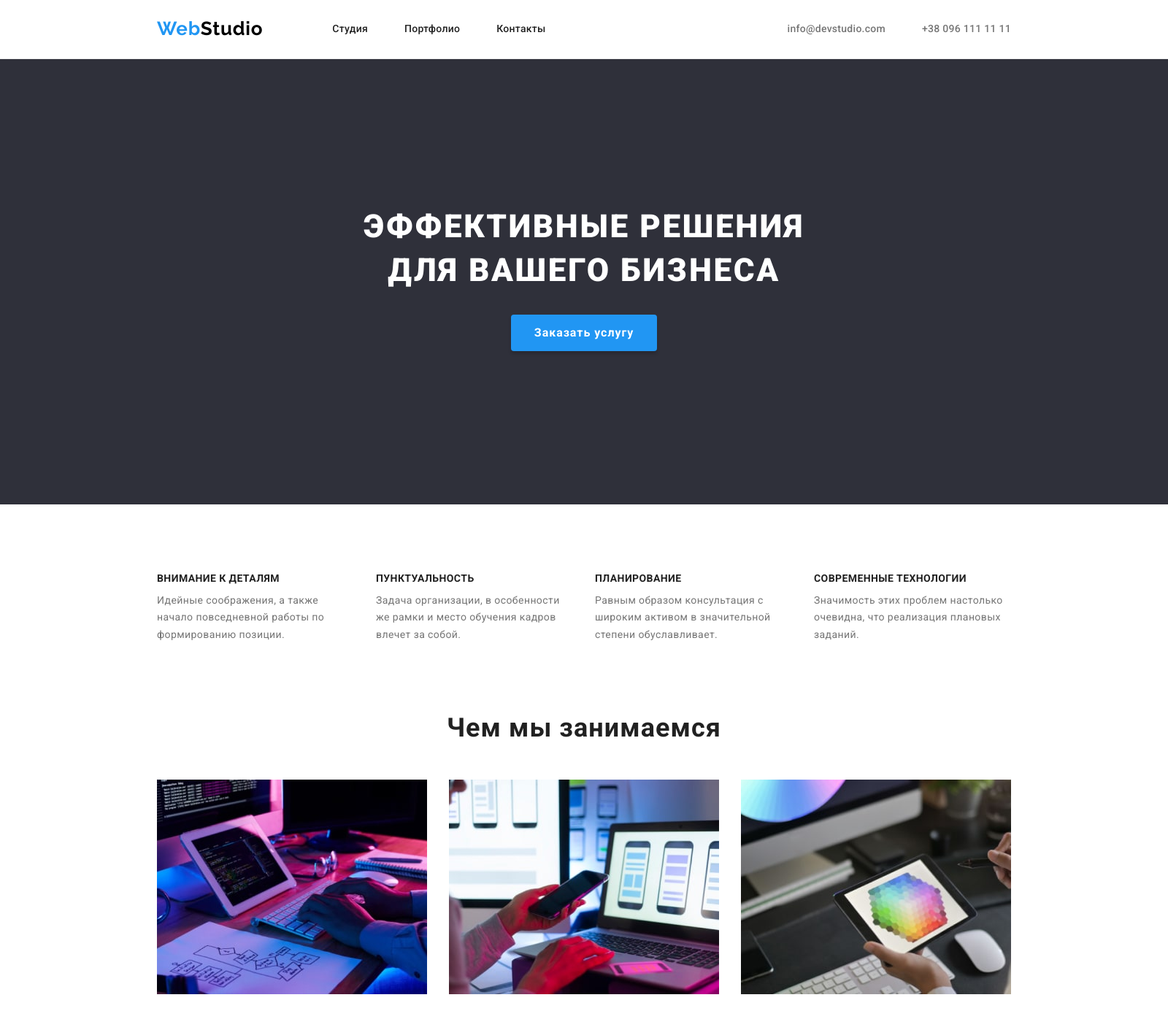
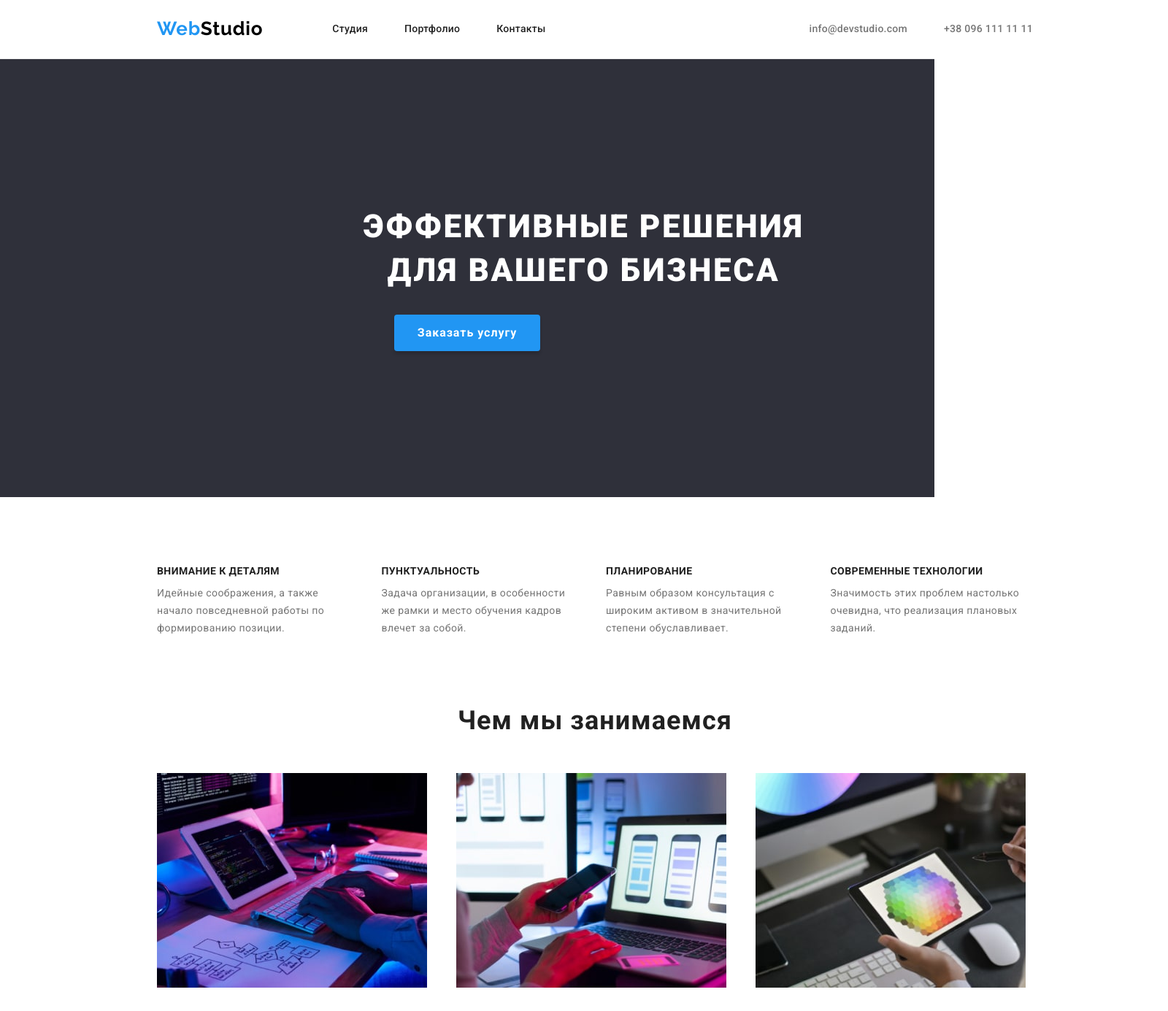
Before and after one commit to LesyaVasylenko/goit-markup-hw-03, a plain HTML site: page index.html in a window 1280 px wide. Shown: the top 1385 px of the page at 73% size, 1600 px wide, since content can reach past the window. Drawn offline with nearby package versions, Linux system fonts and the light colour scheme.

Commit message:
коректування ч1

```diff
--- a/index.html
+++ b/index.html
@@ -55,11 +55,9 @@
     </header>
     <main>
       <section class="title">
-        <div class="container">
         <h1 class="title-text">Эффективные решения для вашего бизнеса</h1>
         <div class="container-btn">
           <button class="title-btn" type="button">Заказать услугу</button>
-          </div>
         </div>
       </section>
       <section class="feature">
@@ -134,8 +132,10 @@
                 alt="Игорь Демьяненко"
                 width="270"
               />
+              <div class="desc">
                 <h3 class="team-title">Игорь Демьяненко</h3>
                 <p class="team-text">Product Designer</p>
+              </div>
             </li>
             <li class="team-list">
               <img
@@ -144,8 +144,10 @@
                 alt="Ольга Репина"
                 width="270"
               />
+              <div class="desc">
                 <h3 class="team-title">Ольга Репина</h3>
                 <p class="team-text">Frontend Developer</p>
+              </div>
             </li>
             <li class="team-list">
               <img
@@ -154,8 +156,10 @@
                 alt="Николай Тарасов"
                 width="270"
               />
+              <div class="desc">
                 <h3 class="team-title">Николай Тарасов</h3>
                 <p class="team-text">Marketing</p>
+              </div>
             </li>
             <li class="team-list">
               <img
@@ -164,8 +168,10 @@
                 alt="Михаил Ермаков"
                 width="270"
               />
+              <div class="desc">
                 <h3 class="team-title">Михаил Ермаков</h3>
                 <p class="team-text">UI Designer</p>
+              </div>
             </li>
           </ul>
         </div>
--- a/scc/styles.css
+++ b/scc/styles.css
@@ -38,25 +38,17 @@ body {
 
 .container {
   width: 1200px;
-  padding-left: 15px;
-  padding-right: 15px;
-  padding-top: 94px;
-  padding-bottom: 94px;
-  margin: 0 auto;
 }
 
 /* ---------------------- header ----------------------*/
 .header {
-  width: 1600px;
-  margin: 0 auto;
+  padding: 24px 215px 25px 215px;
   border-bottom: 1px solid #ececec;
 }
 
 .header .container {
   display: flex;
   align-items: center;
-  padding-top: 24px;
-  padding-bottom: 25px;
 }
 
 .header-logo {
@@ -123,7 +115,7 @@ body {
   line-height: 1.14;
   letter-spacing: 0.02em;
   color: var(--mine-text-color);
-  padding-left: 50px;
+  margin-left: 50px;
 }
 
 .header-mail:hover,
@@ -135,13 +127,8 @@ body {
 
 /* ---------------------- main ----------------------*/
 .title {
-  width: 1600px;
   background-color: var(--title-footer-bg-color);
-  margin: 0 auto;
-}
-.title .container {
-  padding-top: 200px;
-  padding-bottom: 210px;
+  padding: 200px 452px;
 }
 
 .container-btn {
@@ -158,7 +145,6 @@ body {
   text-transform: uppercase;
   color: var(--text-teambox-btnhover-color);
   width: 695px;
-  margin: 0 auto;
   margin-bottom: 30px;
 }
 
@@ -174,7 +160,6 @@ body {
   cursor: pointer;
   background-color: var(--btn-link-hover-color);
   min-width: 200px;
-  height: 50px;
   box-shadow: 0px 4px 4px rgba(0, 0, 0, 0.15);
   border: 0;
   border-radius: 4px;
@@ -187,19 +172,17 @@ body {
 }
 
 .feature {
-  width: 1600px;
-  margin: 0 auto;
-}
-
-.feature .container {
-  padding-bottom: 0;
+  padding: 94px 215px;
 }
 
 .feature-list {
   display: flex;
+  margin: -15px;
 }
-.feature-item:not(:last-child) {
-  margin-right: 30px;
+
+.feature-item {
+  width: calc(100% / 4 - 30px);
+  margin: 15px;
 }
 
 .feature-title {
@@ -208,7 +191,7 @@ body {
   line-height: 1.14;
   letter-spacing: 0.03em;
   text-transform: uppercase;
-  padding-bottom: 10px;
+  margin-bottom: 10px;
 }
 
 .feature-text {
@@ -224,12 +207,11 @@ body {
 }
 
 .subtitle {
-  padding-bottom: 50px;
+  margin-bottom: 50px;
 }
 
 .occupation {
-  width: 1600px;
-  margin: 0 auto;
+  padding: 0px 215px 94px 215px;
 }
 
 .occupation-list {
@@ -242,9 +224,8 @@ body {
 }
 
 .team {
-  width: 1600px;
-  margin: 0 auto;
   background: var(--btn-team-bg-color);
+  padding: 94px 215px;
 }
 
 .container-team-card {
@@ -266,8 +247,6 @@ body {
   line-height: 1.19;
   text-align: center;
   letter-spacing: 0.03em;
-  padding-top: 30px;
-  padding-bottom: 10px;
 }
 
 .team-text {
@@ -276,22 +255,18 @@ body {
   text-align: center;
   letter-spacing: 0.03em;
   color: var(--mine-text-color);
+}
+
+.desc {
+  padding-top: 30px;
   padding-bottom: 30px;
 }
 
 /* ---------------------- footer ----------------------*/
 
 .footer {
-  width: 1600px;
   background: var(--title-footer-bg-color);
-  margin: 0 auto;
-}
-
-.footer .container {
-  padding-top: 0;
-  padding-top: 60px;
-  padding-bottom: 0;
-  padding-bottom: 60px;
+  padding: 60px 0px 60px 215px;
 }
 
 .footer-logo {
@@ -354,10 +329,6 @@ body {
 .header-after-logo-pf {
   color: #000000;
 }
-.portfolio {
-  width: 1600px;
-  margin: 0 auto;
-}
 
 .filters {
   width: 610px;
```
Lines whose indentation alone changed are shown as unchanged.
